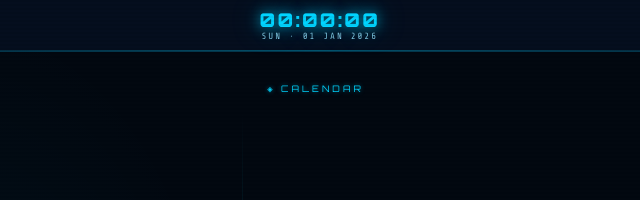
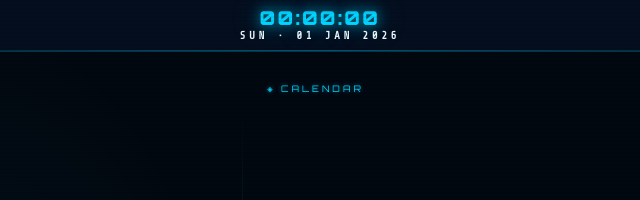
Before and after one commit to CyberGems/CyberClock, a website: page src/main/index.html in a window 1280 px wide. Shown: the top 200 px of the page, 320-960 px from the left. Drawn offline with nearby package versions, Linux system fonts and the light colour scheme.

Commit message:
Increase legibility, size, and letter spacing of the digital date display

```diff
--- a/src/main/index.html
+++ b/src/main/index.html
@@ -114,10 +114,11 @@
             }
             #dig-date {
                 font-family: "Share Tech Mono", monospace;
-                font-size: 9px;
-                color: var(--text-md);
-                letter-spacing: 2px;
+                font-size: 11px;
+                color: var(--text-hi);
+                letter-spacing: 3.5px;
                 text-transform: uppercase;
+                font-weight: 600;
             }
             .tbar-right {
                 display: flex;
```
